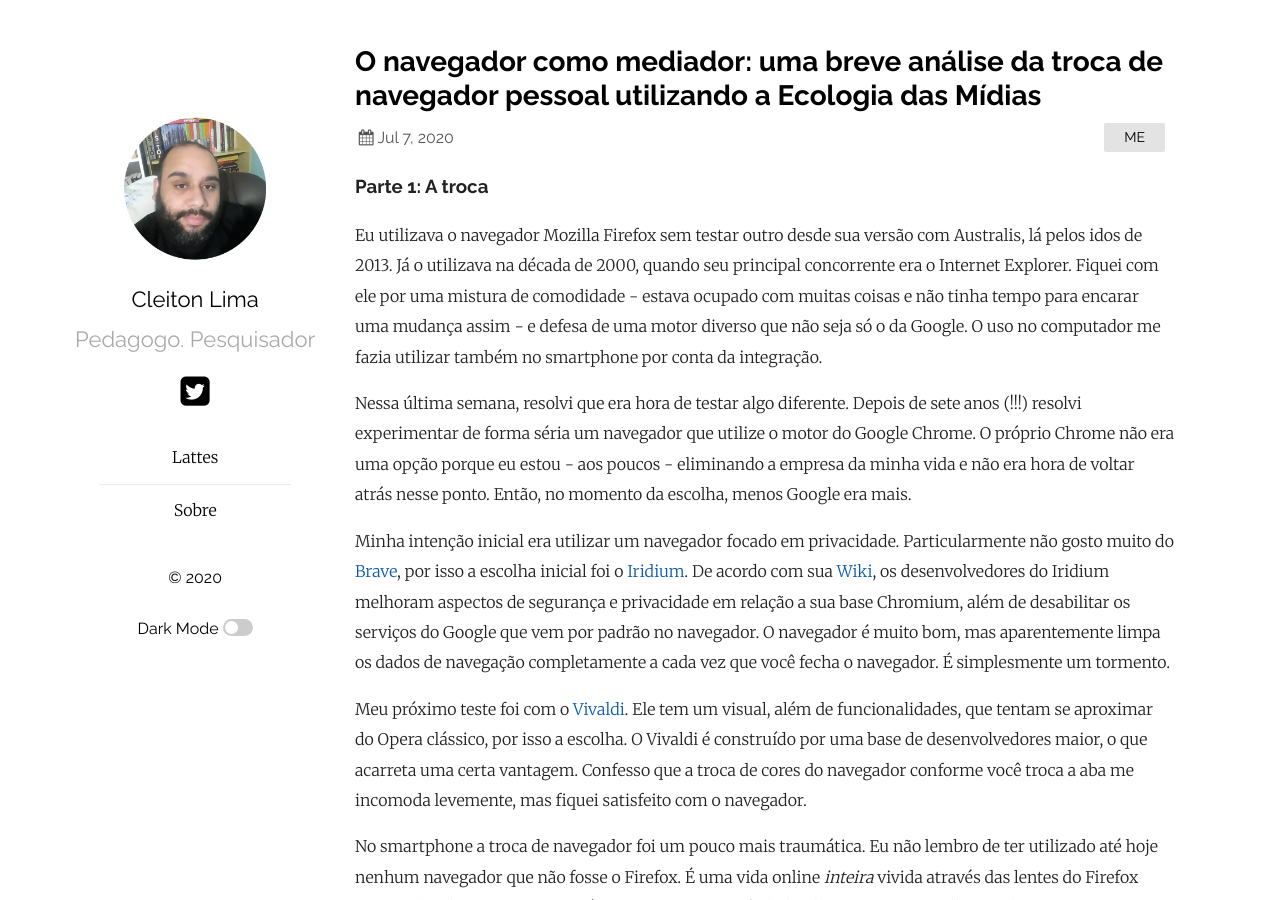
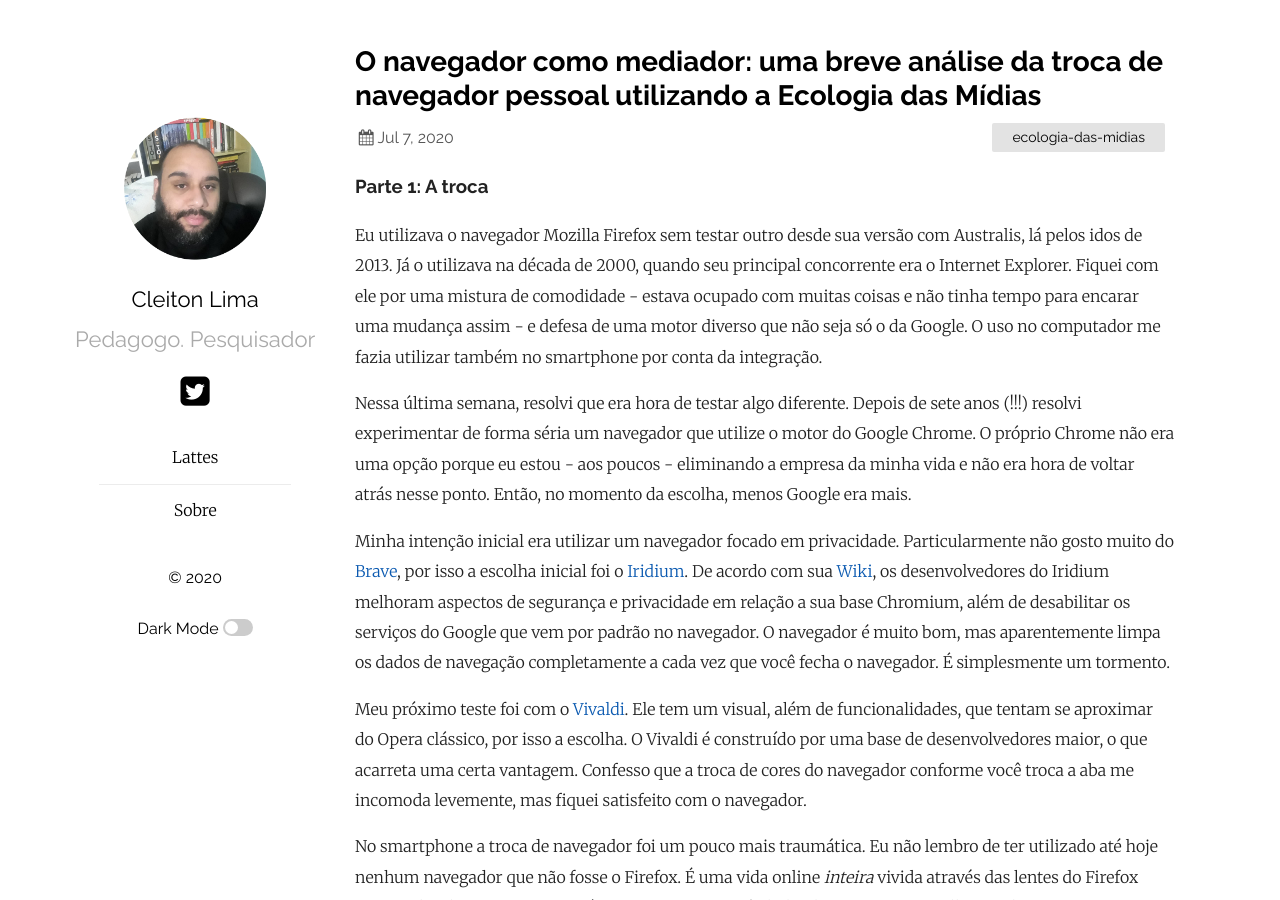
Before and after one commit to cleitonflima/cleitonlima.github.io, a Jekyll site: the page built from _posts/2020-07-08-navegador-como-mediador.markdown, in a window 1280 px wide and 900 px high. Built offline with Jekyll 4.4.1, drawn with Linux system fonts in a browser that asks for light colours.

Commit message:
Update 2020-07-08-navegador-como-mediador.markdown

```diff
--- a/_posts/2020-07-08-navegador-como-mediador.markdown
+++ b/_posts/2020-07-08-navegador-como-mediador.markdown
@@ -2,7 +2,7 @@
 layout: post
 title:  "O navegador como mediador: uma breve análise da troca de navegador pessoal utilizando a Ecologia das Mídias"
 date:   2020-07-08 00:03:36 +0530
-categories: ME
+categories: ecologia-das-midias
 ---
 
 ### Parte 1: A troca
```
